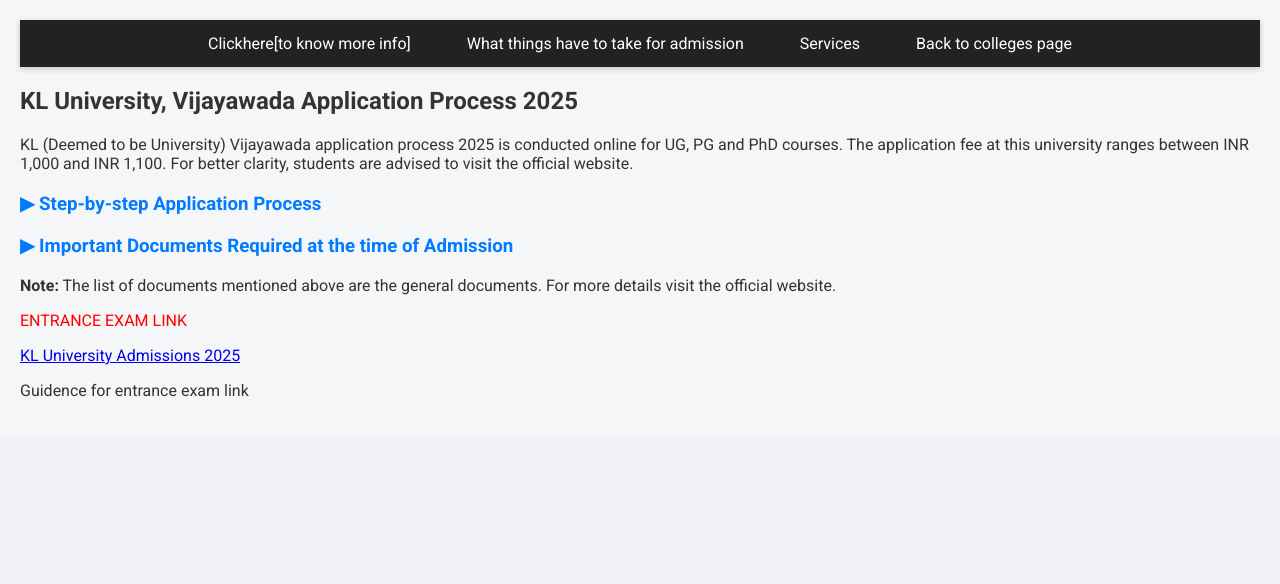
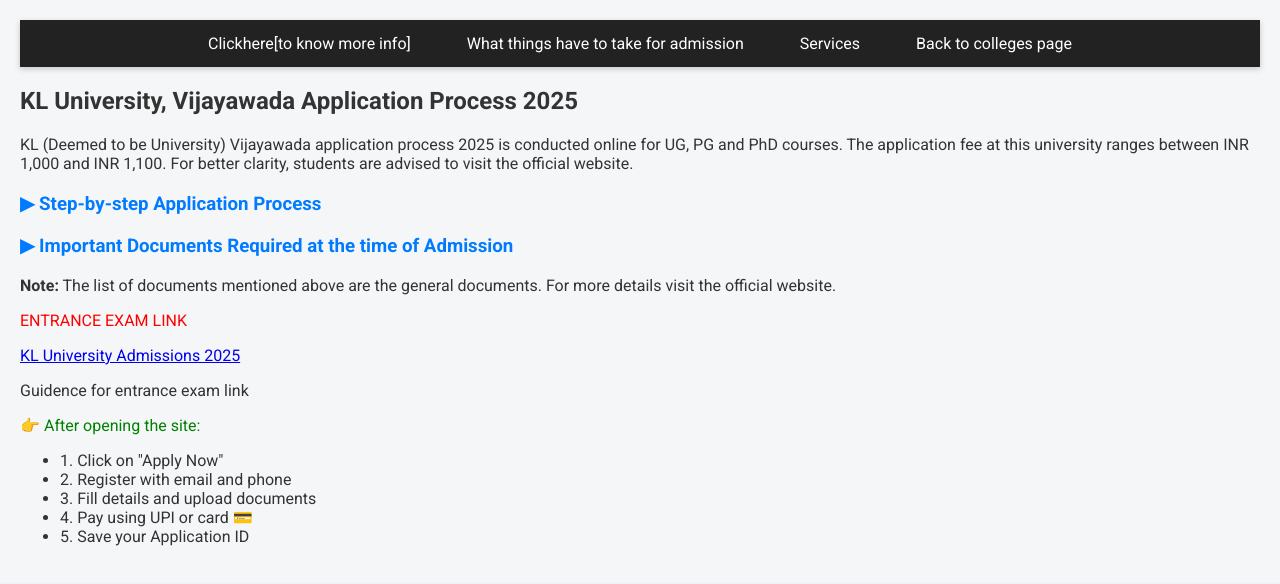
Before and after one commit to Prashanth32124/CampusKartfrontend, a React (Create React App) app: page /details in a window 1280 px wide. Shown: the top 584 px of the page. Built offline with nearby package versions, Linux system fonts and the light colour scheme.

Commit message:
update Details

```diff
--- a/src/CSS/Details.css
+++ b/src/CSS/Details.css
@@ -1,3 +1,6 @@
 #entrance{
  color:red;
 }
+#opene{
+    color:green;
+}
--- a/src/Details.jsx
+++ b/src/Details.jsx
@@ -68,7 +68,14 @@ function Details() {
         <p id="entrance">ENTRANCE EXAM LINK</p>
        <a href="https://www.kluniversity.in/admissions-2025/">KL University Admissions 2025</a>
        <p>Guidence for entrance exam link</p>
-
+        <p id="opene">👉 After opening the site:</p>
+   <ul>
+    <li>1. Click on "Apply Now" </li>
+    <li>2. Register with email and phone </li>
+    <li>3. Fill details and upload documents </li>
+    <li>4. Pay using UPI or card 💳  </li>
+    <li>5. Save your Application ID  </li>
+    </ul>
       </div>
     </div>
   );
```
